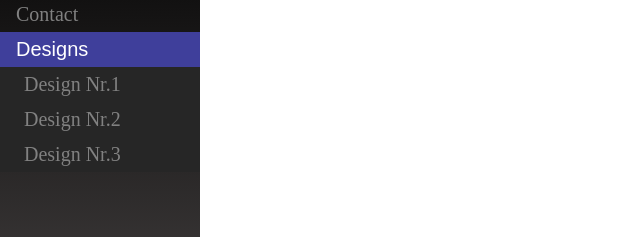
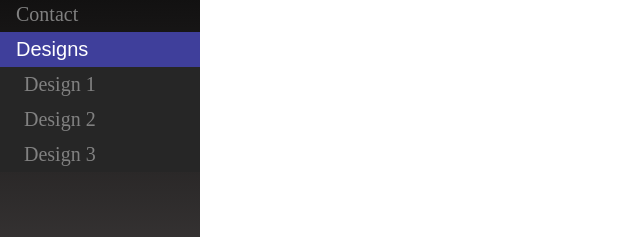
Before and after one commit to JSImpl/CSS-Best-Practices, a plain HTML site: page index.html in a window 1280 px wide. Both pictures are taken after a click on the button "Designs". Shown: the part 278-515 px from the top of the page, 0-640 px from the left. Drawn offline with Linux system fonts and the light colour scheme.

Commit message:
Update index.html

```diff
--- a/index.html
+++ b/index.html
@@ -24,9 +24,9 @@
 		<i class="fa fa-caret-down"></i>
 	</button>
 	<div class="dropdown-container">
-		<a href="#">Design Nr.1</a>
-		<a href="#">Design Nr.2</a>
-		<a href="#">Design Nr.3</a>
+		<a href="#">Design 1</a>
+		<a href="#">Design 2</a>
+		<a href="#">Design 3</a>
 	</div>
 	</div>
 	<div class="mainnav">
```
